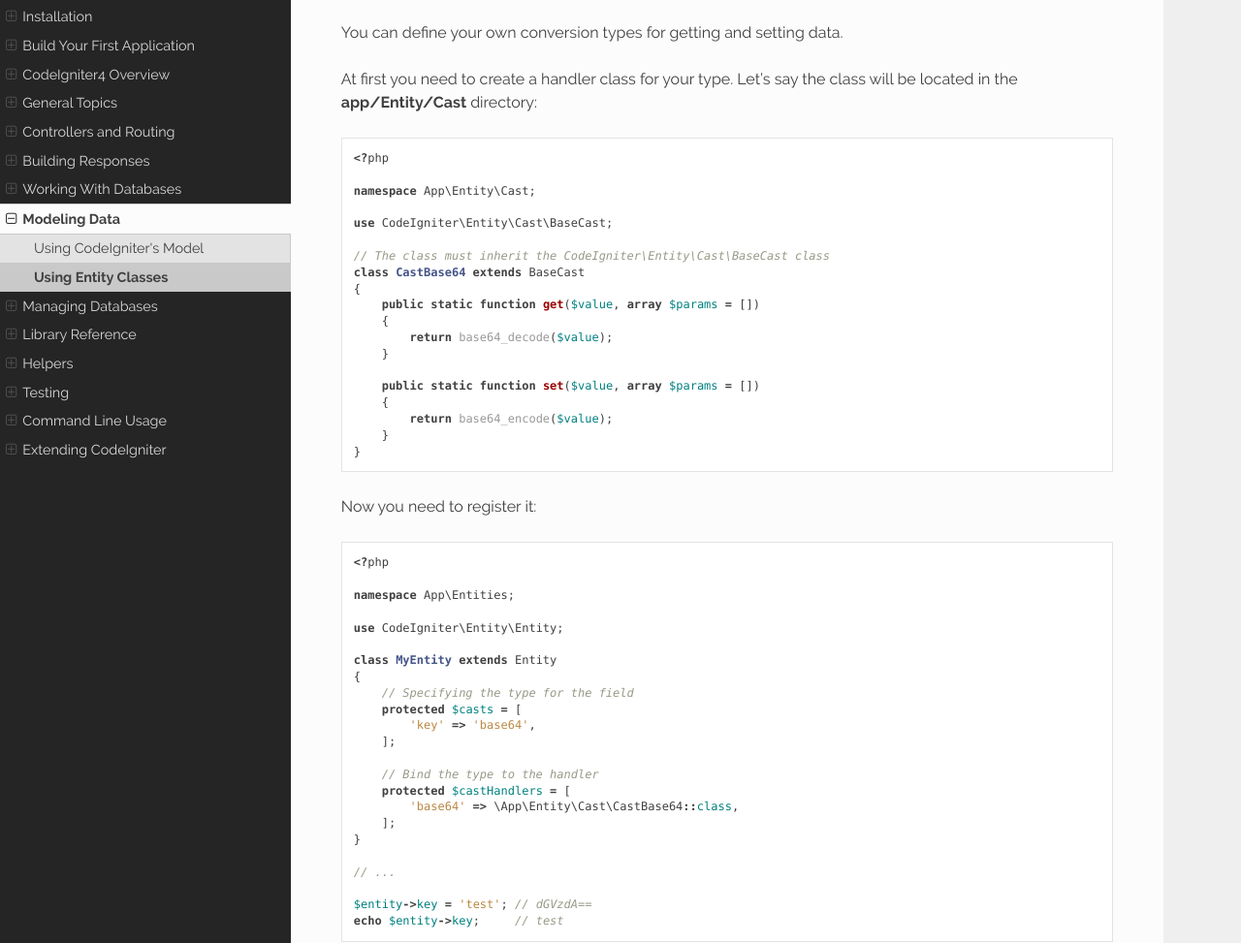
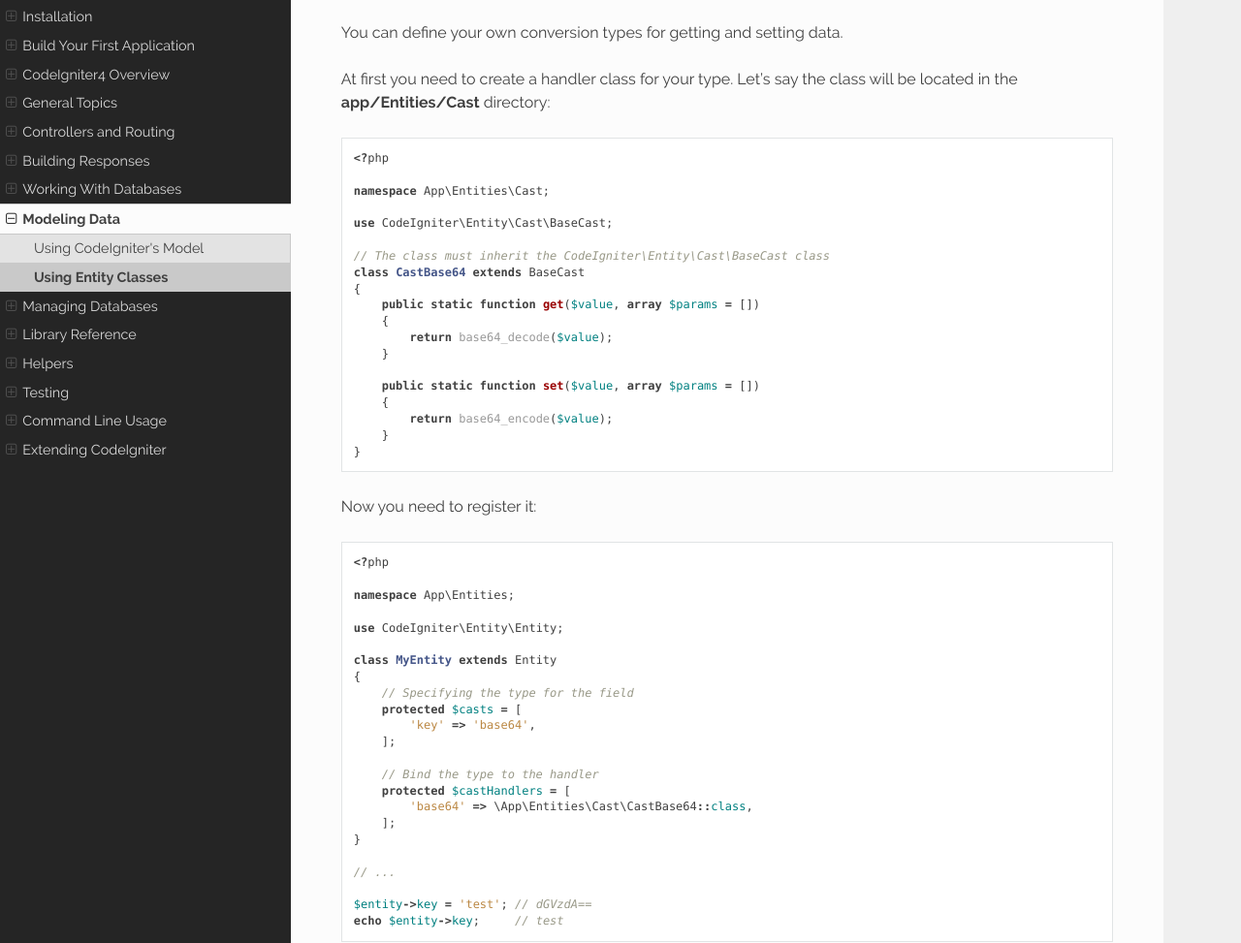
Before and after one commit to NEKOGET/ci4_user_guide_src, a Sphinx documentation site: the page built from source/models/entities.rst, in a window 1280 px wide and 1400 px high, scrolled down 9479 px. Shown: the part 164-1137 px from the top of the window at 97% size. Built offline with Sphinx 7.4.7 and the Read the Docs theme 2.0.0, drawn with Linux system fonts in a browser that asks for light colours.

Commit message:
docs: fix directory inconsistency

```diff
--- a/source/models/entities.rst
+++ b/source/models/entities.rst
@@ -425,11 +425,11 @@ Custom casting
 You can define your own conversion types for getting and setting data.
 
 At first you need to create a handler class for your type.
-Let's say the class will be located in the **app/Entity/Cast** directory::
+Let's say the class will be located in the **app/Entities/Cast** directory::
 
     <?php
 
-    namespace App\Entity\Cast;
+    namespace App\Entities\Cast;
 
     use CodeIgniter\Entity\Cast\BaseCast;
 
@@ -464,7 +464,7 @@ Now you need to register it::
 
         // Bind the type to the handler
         protected $castHandlers = [
-            'base64' => \App\Entity\Cast\CastBase64::class,
+            'base64' => \App\Entities\Cast\CastBase64::class,
         ];
     }
 
```
